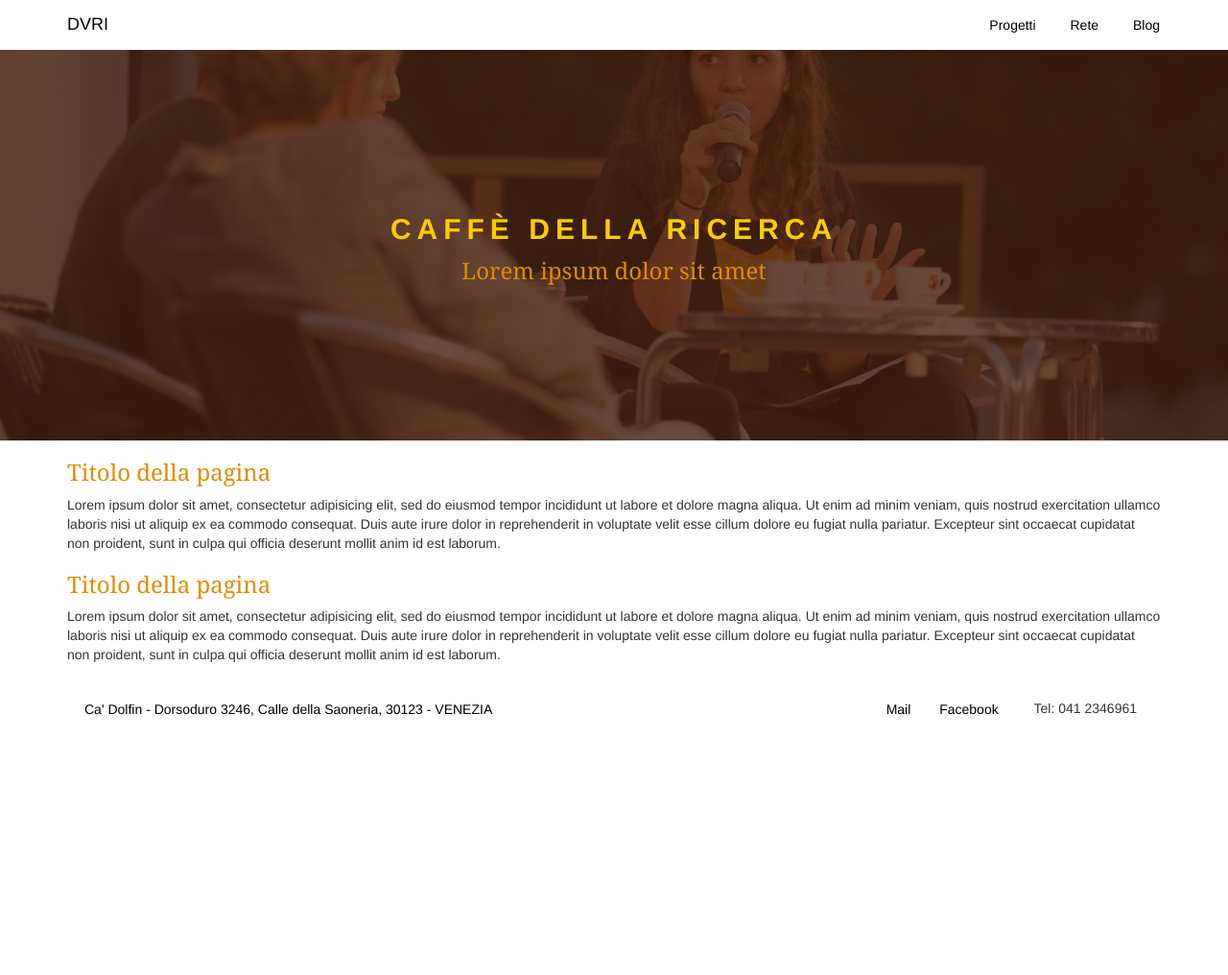
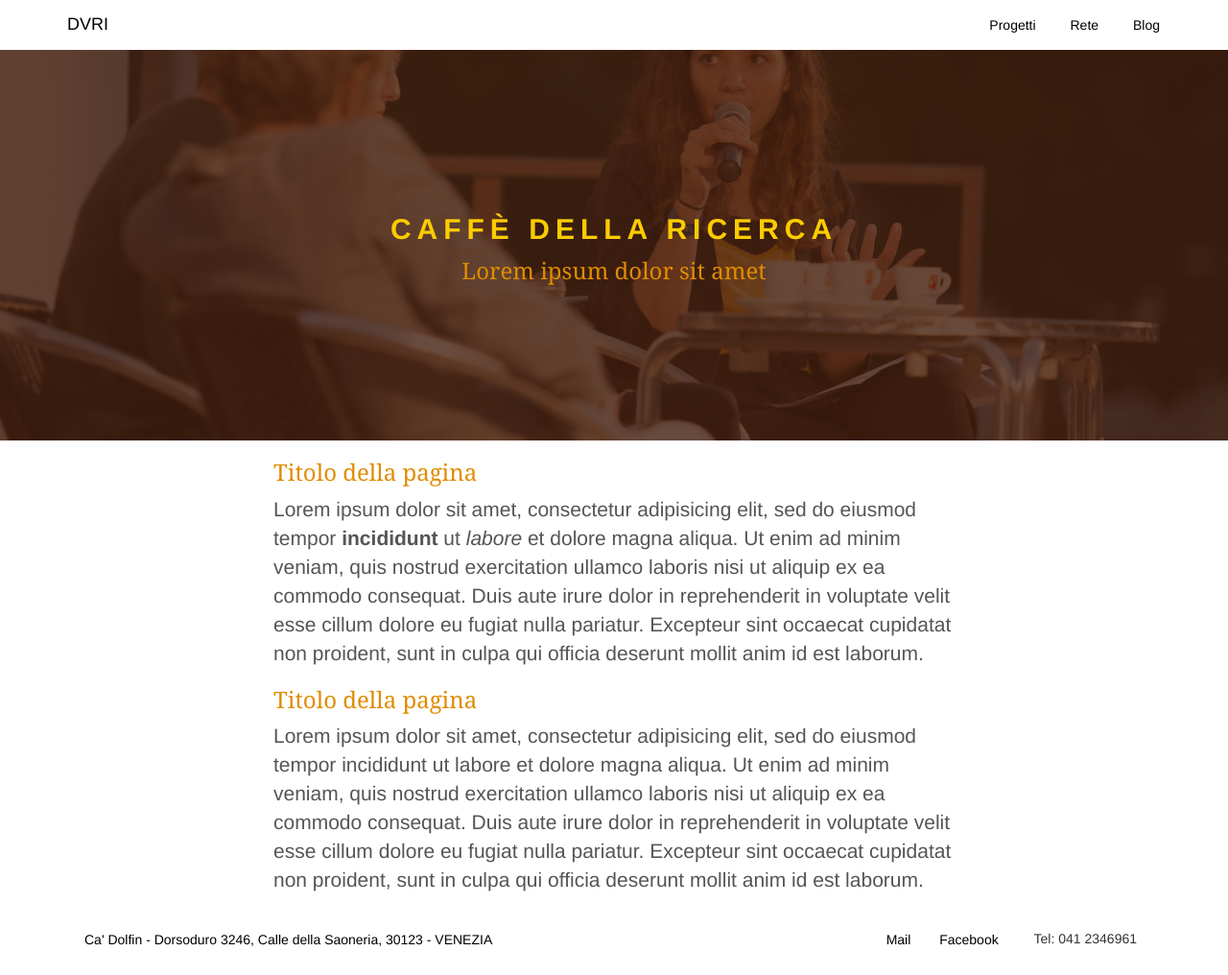
Before and after one commit to simonini/dvri-j-theme, a Jekyll site: the page built from caffe.html, in a window 1280 px wide. Shown: the whole page at 96% size. Built offline with Jekyll 4.4.1, drawn with Linux system fonts in a browser that asks for light colours; before the commit the page ends 900 px from its top, so only the background shows below that.

Commit message:
caffè con formattazione interessante simile a medium

```diff
--- a/_sass/caffe.sass
+++ b/_sass/caffe.sass
@@ -20,7 +20,12 @@
       text-decoration: none
 
 #pagina-caffe
+  width: 100%
+  max-width: 740px
   h3
     font-family: Georgia
     color: #e18c01
     font-size: 24px
+  p
+    font-size: 21px
+    color: #555
--- a/caffe.html
+++ b/caffe.html
@@ -17,7 +17,7 @@
 
 <h3>Titolo della pagina</h3>
 <p>Lorem ipsum dolor sit amet, consectetur adipisicing elit, sed do eiusmod
-tempor incididunt ut labore et dolore magna aliqua. Ut enim ad minim veniam,
+tempor <strong>incididunt</strong> ut <em>labore</em> et dolore magna aliqua. Ut enim ad minim veniam,
 quis nostrud exercitation ullamco laboris nisi ut aliquip ex ea commodo
 consequat. Duis aute irure dolor in reprehenderit in voluptate velit esse
 cillum dolore eu fugiat nulla pariatur. Excepteur sint occaecat cupidatat non
```
